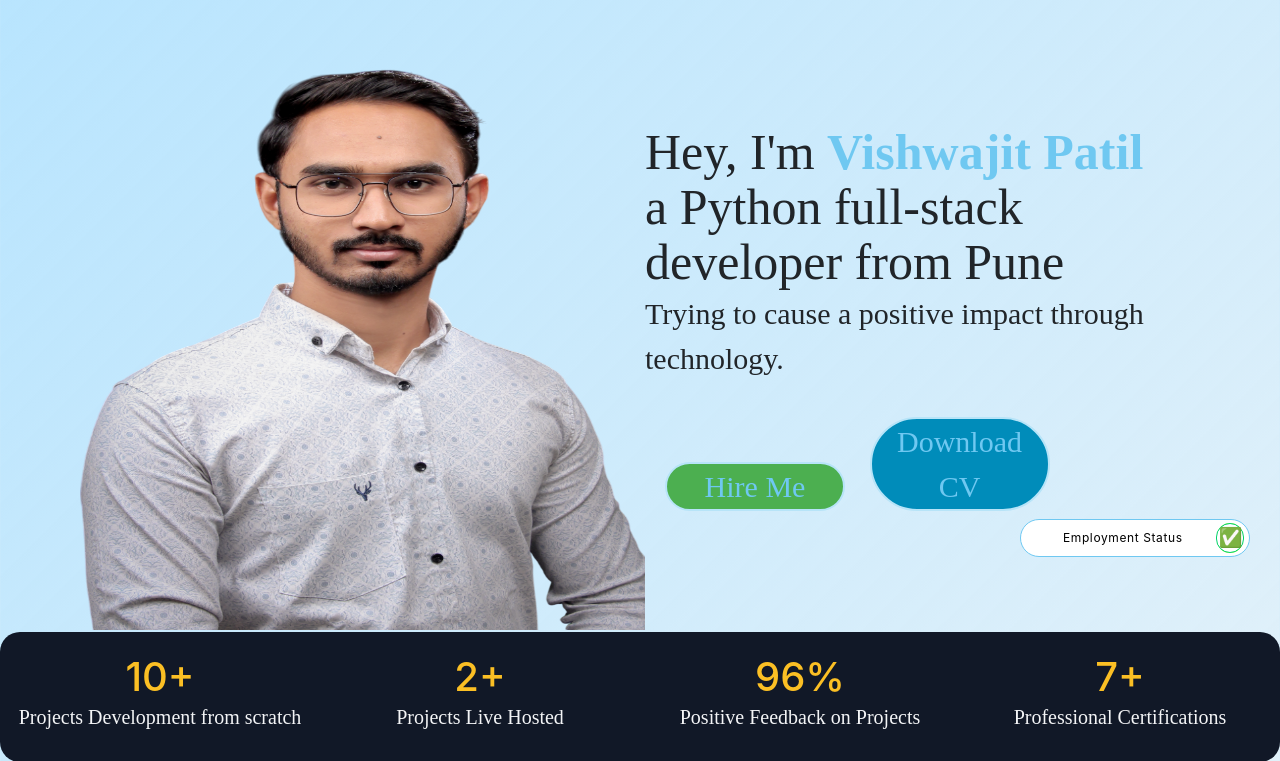
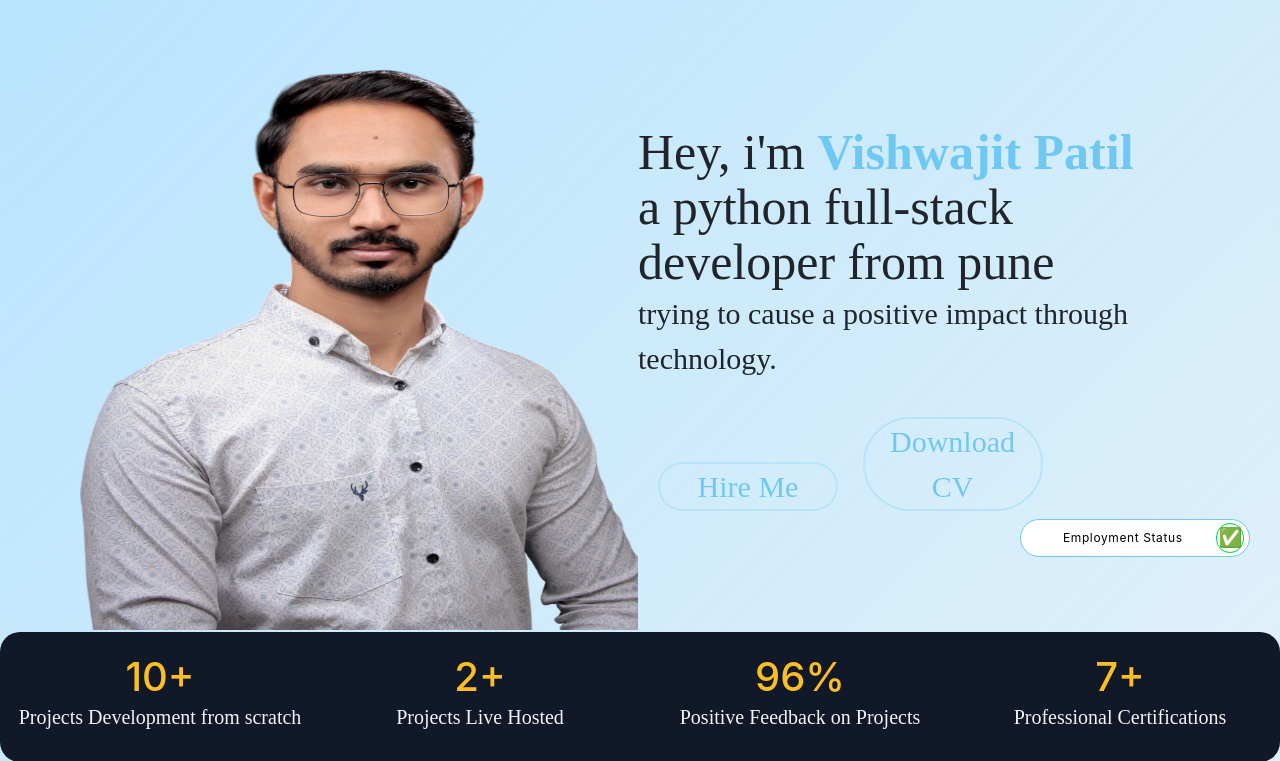
Before and after one commit to VishwajitPatil0822/Portfolio-Website, a Django app: page / in a window 1280 px wide. Shown: the part 138-899 px from the top of the page. Run offline with Django 5.2, Linux system fonts and the light colour scheme; some libraries are stand-ins or nearby versions.

Commit message:
Update home.html

```diff
--- a/templates/portfolio/home.html
+++ b/templates/portfolio/home.html
@@ -6,24 +6,6 @@
 
 {% block content %}
 
-    <section id="short_intro">
-        <div id="my_img">
-            <img src="{% static 'images/my_img.png' %}" width="565" height="625" alt="my_img">
-        </div>
-        <div>
-            <p id="intro_title">
-                Hey, I'm <strong style="color: #6fc8f1;">Vishwajit Patil</strong><br>
-                a Python full-stack developer from Pune
-            </p>
-            <p id="intro_subtitle">
-                Trying to cause a positive impact through technology.
-            </p>
-            <button id="hire_me_btn" class="button1" onclick="scrollToSection('contact_me')">Hire Me</button>
-            <button id="download_cv_btn" class="button1">Download CV</button>
-        </div>
-    </section>
-
-    <!--
     <section id="short_intro" style="display: flex; justify-content: space-between; align-items: center; padding: 5px 80px;">
         <div id="my_img" style="z-index: -1;">
             <img src="{% static 'images/my_img.png' %}" width="558" height="625" alt="my_img" >
@@ -38,7 +20,6 @@
             <button class="button1" id="downloadCvBtn" style="margin-left: 20px; margin-top: 20px;">Download CV</button>
         </div>
     </section>
-    -->
 
     <section id="highlight_card">
         <div class="stats-container">
```
